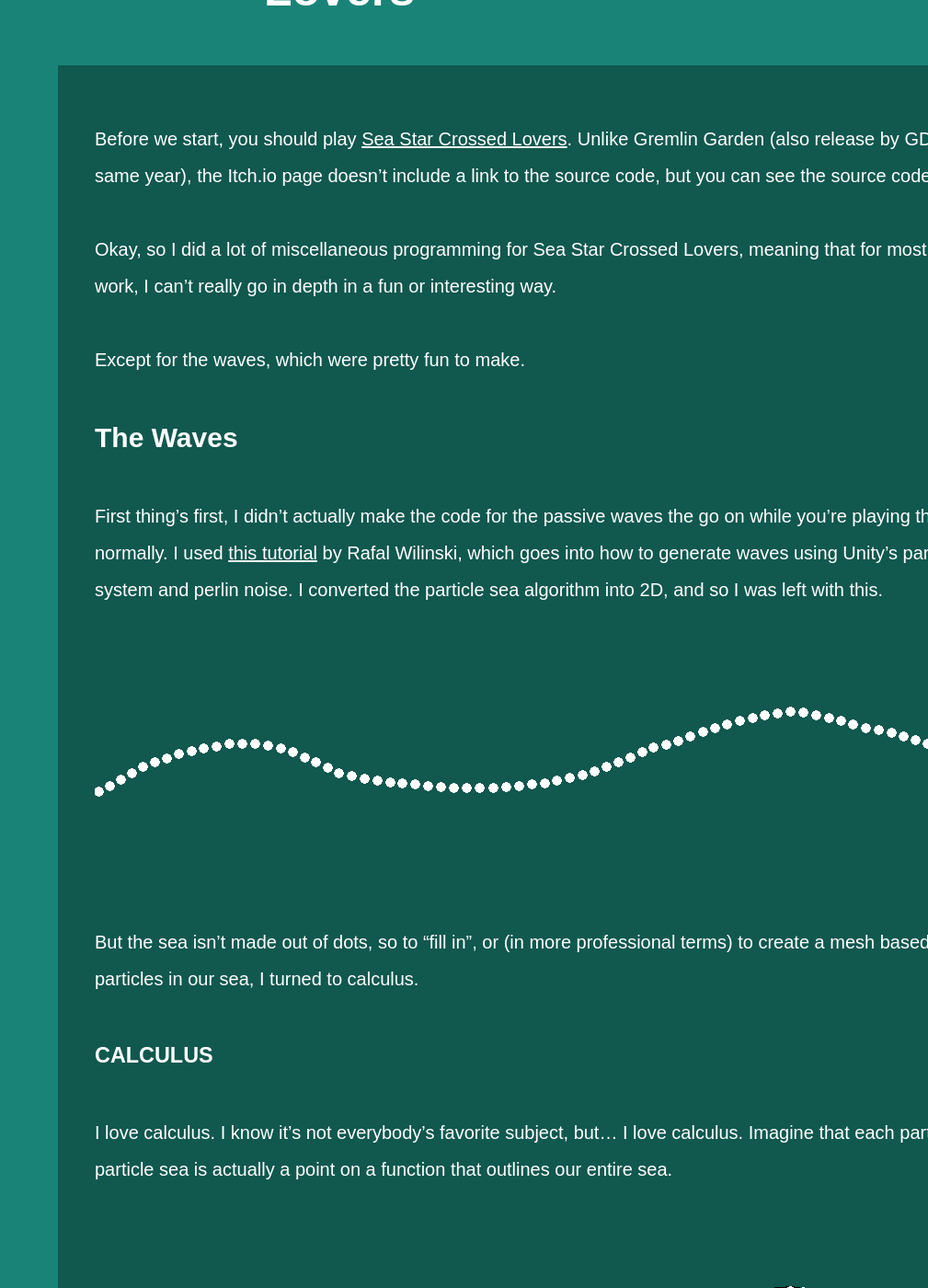
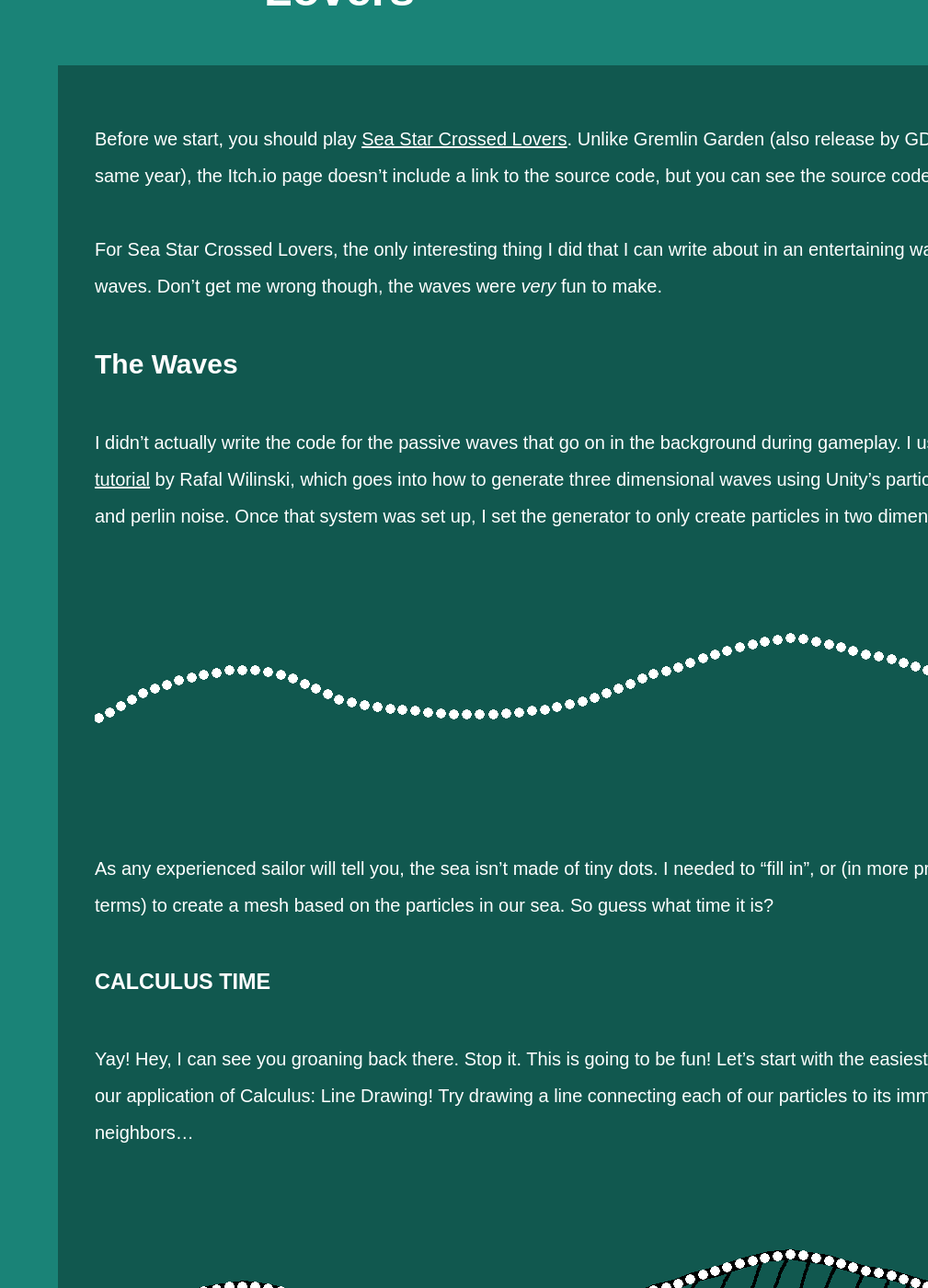
Before and after one commit to ambiguousname/ambiguousname.github.io, a Jekyll site: the page built from _posts/2021-06-16-sscl.md, in a window 1280 px wide and 1400 px high, scrolled down 203 px. Shown: the whole window at 92% size, without its empty margins (271-1280 px from the left). Built offline with Jekyll 4.4.1, drawn with Linux system fonts in a browser that asks for light colours; some of the changed text lies outside the part shown.

Commit message:
Updated SSCL Post

```diff
--- a/_posts/2021-06-16-sscl.md
+++ b/_posts/2021-06-16-sscl.md
@@ -6,50 +6,50 @@ title: "What I Did and How It Works: Sea Star Crossed Lovers"
 Before we start, you should play [Sea Star Crossed Lovers](https://seagda.itch.io/sscl). Unlike Gremlin Garden (also release by GDA in the same year), the Itch.io page doesn't
 include a link to the source code, but you can see the source code [here](https://github.com/GDACollab/SeaStarCrossedLovers).
 
-Okay, so I did a lot of miscellaneous programming for Sea Star Crossed Lovers, meaning that for most of my work, I can't really go in depth in a fun or interesting way.
-
-Except for the waves, which were pretty fun to make.
+For Sea Star Crossed Lovers, the only interesting thing I did that I can write about in an entertaining way are the waves. Don't get me wrong though, the waves were *very* fun to make.
 
 ## The Waves
 
-First thing's first, I didn't actually make the code for the passive waves the go on while you're playing the game normally. I used [this tutorial](https://rafalwilinski.medium.com/tutorial-particle-sea-in-unity3d-70ff1350fa9e) by Rafal Wilinski, which goes into how to generate waves using Unity's particle system and perlin noise. I converted the particle sea algorithm into 2D, and so I was left with this.
+I didn't actually write the code for the passive waves that go on in the background during gameplay. I used [this tutorial](https://rafalwilinski.medium.com/tutorial-particle-sea-in-unity3d-70ff1350fa9e) by Rafal Wilinski, which goes into how to generate three dimensional waves using Unity's particle system and perlin noise. Once that system was set up, I set the generator to only create particles in two dimensions.
 
 ![Waves as dots](/assets/images/sscl/wavedots.png)
 
-But the sea isn't made out of dots, so to "fill in", or (in more professional terms) to create a mesh based on the particles in our sea, I turned to calculus.
+As any experienced sailor will tell you, the sea isn't made of tiny dots. I needed to "fill in", or (in more professional terms) to create a mesh based on the particles in our sea. So guess what time it is?
 
-### CALCULUS
+### CALCULUS TIME
 
-I love calculus. I know it's not everybody's favorite subject, but... I love calculus. Imagine that each particle in our particle sea is actually a point on a function that outlines our entire sea.
+Yay! Hey, I can see you groaning back there. Stop it. This is going to be fun! Let's start with the easiest step in our application of Calculus: Line Drawing! Try drawing a line connecting each of our particles to its immediate neighbors...
 
 ![Dots with a line connecting them](/assets/images/sscl/wavevisualization.png)
 
-All we have to do to generate our sea's mesh is to find the area under the curve between all of the points in our function. Now, luckily for us, there's a concept in calculus that fits quite neatly with drawing geometrical shapes under curves to find their area. [Riemann sums](https://en.wikipedia.org/wiki/Riemann_sum)! Imagine drawing a trapezoid in between each point, and shading it in. By drawing that trapezoid, we have found our area under the sea.
+Now we need to "fill in" the area underneath our new line when creating our mesh. Luckily for us, there's a concept in calculus that fits quite neatly with "shading in" areas under curves. [Riemann sums](https://en.wikipedia.org/wiki/Riemann_sum)! Imagine drawing a trapezoid in between each point, and shading it in.
 
 ![Waves "filled in" with trapezoids](/assets/images/sscl/wavetrapezoids.png)
 
-Unity doesn't use trapezoids in drawing meshes, so instead of trapezoids we draw two triangles.
+Our trapezoids have now completely "filled in" the area underneath our line, creating the illusion that our sea is all one thing! Now all we have to do is tell Unity to draw those trapezoids as one mesh. Unity doesn't use trapezoids when drawing meshes, so we instead use triangles to draw our sea.
 
 ![Waves "filled in" with trianges](/assets/images/sscl/wavetriangles.png)
 
- And that's how you generate a wave to then texture with a mesh! If you're interested in the actual code that generates the mesh, you can view that [here](https://github.com/GDACollab/SeaStarCrossedLovers/blob/5ff95accde1a4d569a0b5c9efb9496f927d42ad8/Sea%20Star%20Crossed%20Lovers/Assets/Scripts/Tower%20Obstacles/Waves/Waves.cs#L173).
+ And that's how you "fill in" a sea made only of dots! If you're interested in the actual code that generates the mesh, you can view that [here](https://github.com/GDACollab/SeaStarCrossedLovers/blob/5ff95accde1a4d569a0b5c9efb9496f927d42ad8/Sea%20Star%20Crossed%20Lovers/Assets/Scripts/Tower%20Obstacles/Waves/Waves.cs#L173).
+
+ We're not done yet, though.
 
 ## Waves as Obstacles
-The waves in Sea Star Crossed Lovers are more than window dressing, they'll sometimes come and knock over your tower. Unlike Calculus, I would have to use
+The waves in Sea Star Crossed Lovers sometimes have to come over to your tower and knock it down. Unlike Calculus, these waves (who are total bullies) would have to be created by
 
 ##### PRECALCULUS (Which isn't as exciting as Calculus, which is why it's in this smaller font size)
 
-The basic way the system works is that there's such a thing called a Disruptive Wave (which is a class, when it should have probably been a struct). When a Disruptive Wave is created, it gets added to an array of Disruptive Waves, and that array is evaluated every time the game also tries to simulate the motion of the sea. Each Disruptive Wave is treated as a segment of a sine/cosine wave that is then added on top of the existing particles based on how far the wave has moved along the sea.
+The basic way the system works is that there's a C# class called a Disruptive Wave (it probably should have been a struct). When a Disruptive Wave is created, it gets added to an array of Disruptive Waves. That array is evaluated every time the game simulates the motion of the sea. Each Disruptive Wave is treated as a segment of a [sine/cosine wave](https://www.desmos.com/calculator/jgudrypofv). The program then scans each particle, and sees where that particle would lie on the sine/cosine wave. If the particle is part of the equation, then we add the sine/cosine wave's height at where the particle would be to the particle's position. Lo and behold, we have tall waves!
 
 ![Illustration of how displacement waves work](/assets/images/sscl/wavedisplacement.png)
 
-After the waves displace the particle system, they're then moved further along and eventually removed. Since the Disruptive Waves actually displace the particles upward, block collision is detected using Unity's own particle collision detection system (but I didn't write that part, so I won't go into depth on that).
+Over time, we add to the x-position of the Disruptive Waves, and we delete them when they move off screen. Since the Disruptive Waves actually displace the particles upward, block collision is detected using Unity's own particle collision detection system (but I didn't write that part, so I won't go into depth on that).
 
-If you're interested, the parameters for creating these waves are determined by [this equation](https://www.desmos.com/calculator/jgudrypofv) that I've replicated on Desmos, and the entirety of the waves code is [here](https://github.com/GDACollab/SeaStarCrossedLovers/blob/5ff95accde1a4d569a0b5c9efb9496f927d42ad8/Sea%20Star%20Crossed%20Lovers/Assets/Scripts/Tower%20Obstacles/Waves/Waves.cs) on Github.
+If you're interested, the entirety of the waves code is [here](https://github.com/GDACollab/SeaStarCrossedLovers/blob/5ff95accde1a4d569a0b5c9efb9496f927d42ad8/Sea%20Star%20Crossed%20Lovers/Assets/Scripts/Tower%20Obstacles/Waves/Waves.cs) on Github.
 
 ## Regrets
 
-There is one bug that I did not fix that is very irritating. If the top right of the waves mesh is out of view, the entirety of the waves will disappear. This probably has something to do with how Unity renders meshes, and if it were critical, I would have fixed it. Luckily, it was not critical, but it is irritating. I'd show you the bug in an image, but you can't really communicate invisibility visually. I'll try, though.
+There is one bug that I did not fix that is very irritating. If the top right of the waves mesh is out of view, the entirety of the waves will disappear. This probably has something to do with how Unity renders meshes. If it were critical, I would have fixed it. Luckily for me however, it was just extremely **irritating**. I'd show you the bug in an image, but you can't really communicate invisibility visually. I'll try, though.
 
 <p style="height: 10em;"></p>
 
```
